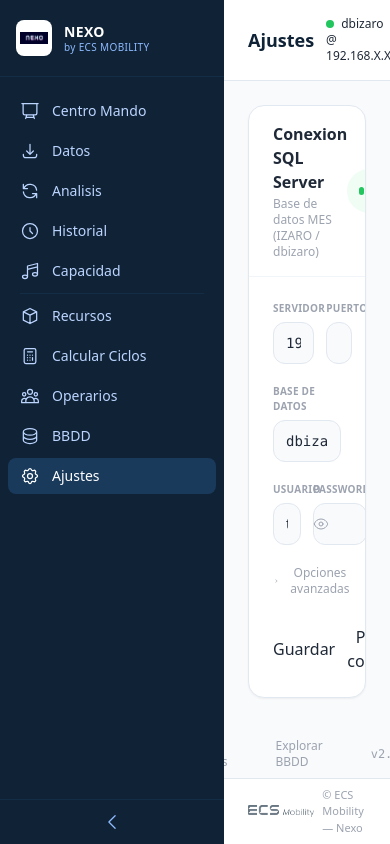
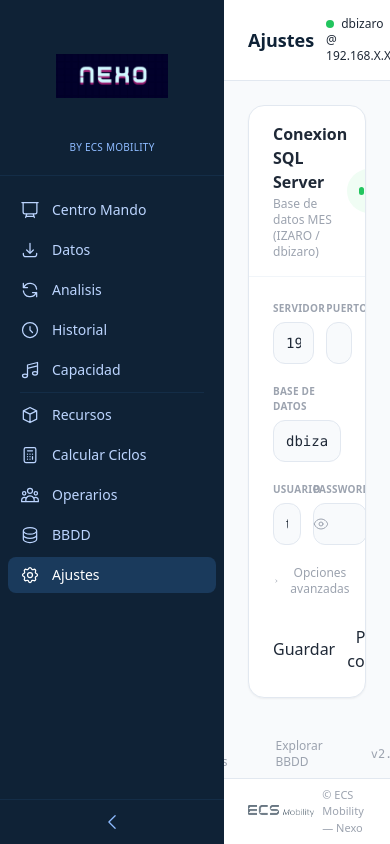
Before and after one commit to eeguskiza/analisis_datos, a FastAPI app: page /ajustes in a window 390 px wide. Run offline with FastAPI, Linux system fonts and the light colour scheme; some libraries are stand-ins or nearby versions.

Commit message:
style(sidebar): show transparent Nexo logo with 'by ECS Mobility' underneath
Feedback iterado del operador durante la ejecucion de Sprint 0 (tras
commit 13). Commit out-of-plan (14): ajuste visual puntual.

Antes: [bg-white 36px]  NEXO
                        by ECS MOBILITY   (horizontal, dos lineas, logo
                                           pequeno dentro de cuadrado blanco)

Despues (sidebar abierto):
         [logo 112x112]                   (transparente, directo sobre
         by ECS MOBILITY                   bg-brand-800, sin cuadrado)

Despues (sidebar colapsado a w-16):
         [logo 48x48]                     (reduce automaticamente con
                                           Alpine :class, cabe en w-16)

- Logo sin fondo blanco: va directo sobre bg-brand-800 del sidebar.
- Tamanyo escalado segun estado del sidebar via Alpine binding.
- Texto 'NEXO' eliminado del lado del logo — el logo es la marca.
- 'by ECS MOBILITY' permanece como firma discreta debajo.

```diff
--- a/templates/base.html
+++ b/templates/base.html
@@ -31,15 +31,15 @@
   <aside class="flex flex-col shrink-0 bg-brand-800 text-white transition-all duration-200"
          :class="sidebarOpen ? 'w-56' : 'w-16'">
 
-    <!-- Logo producto + empresa -->
-    <div class="flex items-center gap-3 px-4 py-5 border-b border-brand-700">
-      <div class="w-9 h-9 rounded-lg bg-white flex items-center justify-center shrink-0 shadow-sm">
-        <img src="{{ logo_path }}" alt="{{ app_name }}" class="w-7 h-7 object-contain"
-             onerror="this.style.display='none';this.parentElement.innerHTML='<span class=\'font-bold text-brand-600 text-sm\'>NEXO</span>'">
-      </div>
-      <span class="text-sm font-semibold tracking-wide whitespace-nowrap leading-tight" x-show="sidebarOpen" x-cloak>
-        {{ app_name|upper }}
-        <span class="block text-[10px] font-normal text-brand-300">by {{ company_name|upper }}</span>
+    <!-- Logo producto + firma empresa -->
+    <div class="flex flex-col items-center gap-2 px-4 py-5 border-b border-brand-700">
+      <img src="{{ logo_path }}" alt="{{ app_name }}"
+           class="object-contain"
+           :class="sidebarOpen ? 'w-28 h-28' : 'w-12 h-12'"
+           onerror="this.outerHTML='<span class=&quot;font-bold text-white text-lg&quot;>NEXO</span>'">
+      <span class="text-[10px] font-normal tracking-wide uppercase text-brand-300 whitespace-nowrap"
+            x-show="sidebarOpen" x-cloak>
+        by {{ company_name }}
       </span>
     </div>
 
```
